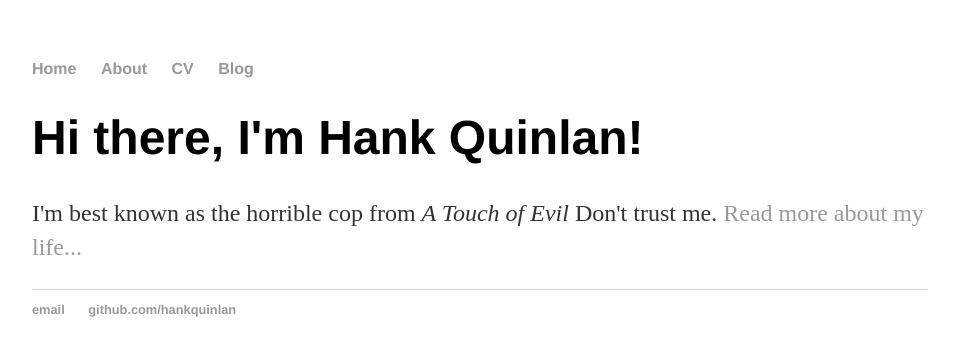
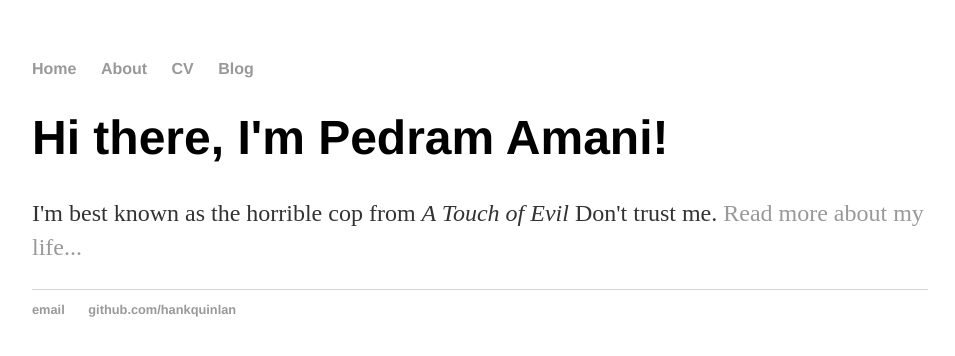
Before and after one commit to pedramamani/website, a Jekyll site: the page built from index.html, in a window 1280 px wide. Shown: the top 356 px of the page, without its empty margins (160-1115 px from the left). Built offline with Jekyll 4.4.1, drawn with Linux system fonts in a browser that asks for light colours.

Commit message:
Update index.html

```diff
--- a/index.html
+++ b/index.html
@@ -1,30 +1,8 @@
-<!DOCTYPE html>
-<html>
-	<head>
-		<title>Hank Quinlan, Horrible Cop</title>
-		<!-- link to main stylesheet -->
-		<link rel="stylesheet" type="text/css" href="/css/main.css">
-	</head>
-	<body>
-		<nav>
-    		<ul>
-        		<li><a href="/">Home</a></li>
-	        	<li><a href="/about">About</a></li>
-        		<li><a href="/cv">CV</a></li>
-        		<li><a href="/blog">Blog</a></li>
-    		</ul>
-		</nav>
-		<div class="container">
-    		<div class="blurb">
-        		<h1>Hi there, I'm Hank Quinlan!</h1>
-				<p>I'm best known as the horrible cop from <em>A Touch of Evil</em> Don't trust me. <a href="/about">Read more about my life...</a></p>
-    		</div><!-- /.blurb -->
-		</div><!-- /.container -->
-		<footer>
-    		<ul>
-        		<li><a href="mailto:hankquinlanhub@gmail.com">email</a></li>
-        		<li><a href="https://github.com/hankquinlan">github.com/hankquinlan</a></li>
-			</ul>
-		</footer>
-	</body>
-</html>
+---
+layout: default
+title: Pedram Amani, The Physics Guy
+---
+<div class="blurb">
+	<h1>Hi there, I'm Pedram Amani!</h1>
+	<p>I'm best known as the horrible cop from <em>A Touch of Evil</em> Don't trust me. <a href="/about">Read more about my life...</a></p>
+</div><!-- /.blurb -->
```
